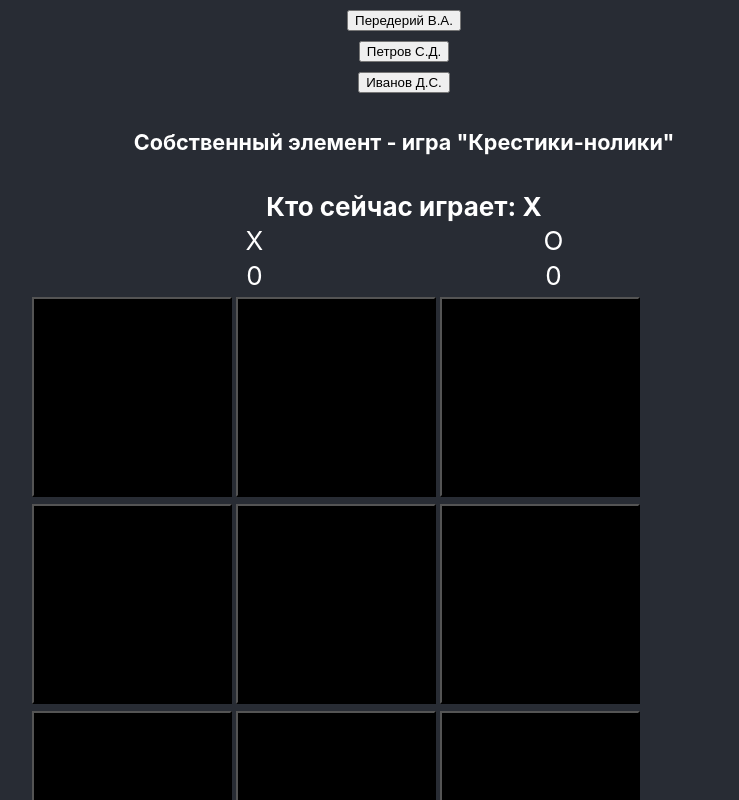
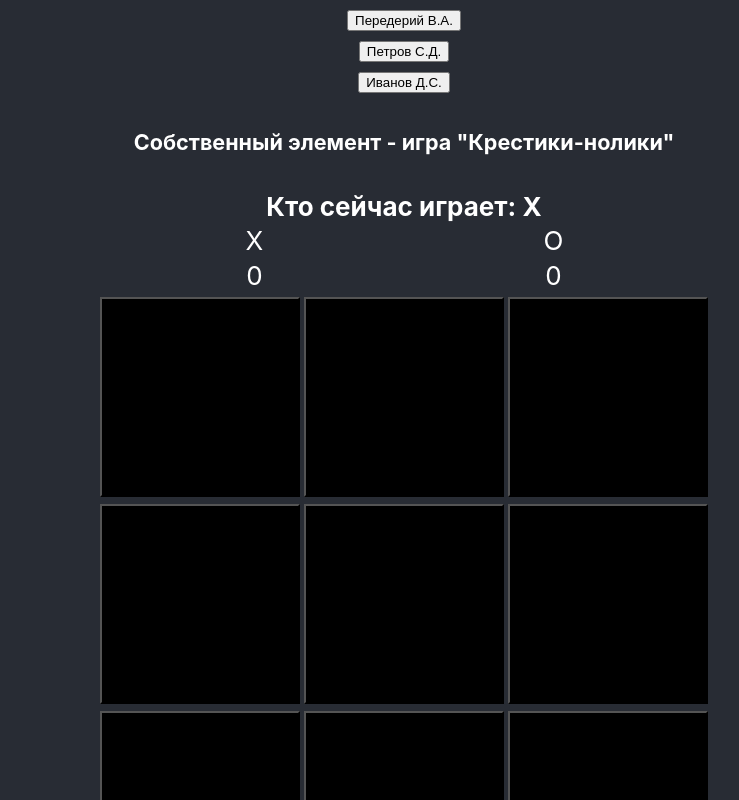
Before and after one commit to ivbo-05-18/mirea_course, a React (Create React App) app: page / in a window 1280 px wide. Both pictures are taken after a click on the button "Иванов Д.С.". Shown: the top 800 px of the page, without its empty margins (236-975 px from the left). Built offline with nearby package versions, Linux system fonts and the light colour scheme.

Commit message:
improve css in TTT

```diff
--- a/src/components/IvanovDS/TicTacToe/TicTacToe.js
+++ b/src/components/IvanovDS/TicTacToe/TicTacToe.js
@@ -8,7 +8,7 @@ const BUTTON = {
       color: "white"
 }
 
-const TABLE = {
+const WINS = {
       width: "600px",
       margin: "0 auto",
       textAlign: "center"
@@ -16,6 +16,12 @@ const TABLE = {
 const TD = {
       width: "300px"
 }
+const BOARD = {
+      width: '600px',
+      height: '600px',
+      margin: '0 auto'
+}
+
 class TicTacToe extends Component {
   constructor(props) {
     super(props);
@@ -30,7 +36,7 @@ class TicTacToe extends Component {
     };
   }
 
-    win=() => {
+    win = () => {
       const winComb = [
         [0, 1, 2],
         [3, 4, 5],
@@ -93,7 +99,7 @@ class TicTacToe extends Component {
       return (
         <div>
           <h4 id="status" style={{margin:"auto"}}>{status}</h4>
-          <table style={TABLE}>
+          <table style={WINS}>
                 <thead>
                   <td style={TD}>X</td>
                   <td style={TD}>O</td>
@@ -103,7 +109,7 @@ class TicTacToe extends Component {
                   <td id='O' style={TD}>{wins.O}</td>
                 </tr>
             </table>
-            <table style={{width: '600px',height: '600px'}}>
+            <table style={BOARD}>
               <tr>
                 <td className="td"><button style={BUTTON} type="button" id="0" onClick={this.changer} onKeyDown={this.changer}>{cells[0]}</button></td>
                 <td className="td"><button style={BUTTON} type="button" id="1" onClick={this.changer} onKeyDown={this.changer}>{cells[1]}</button></td>
```
